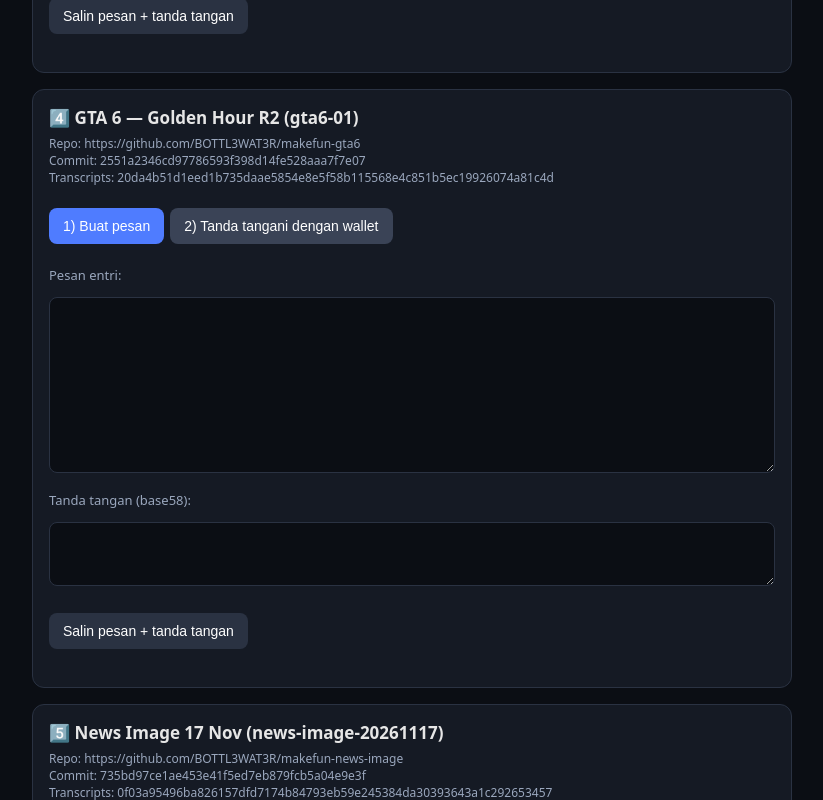
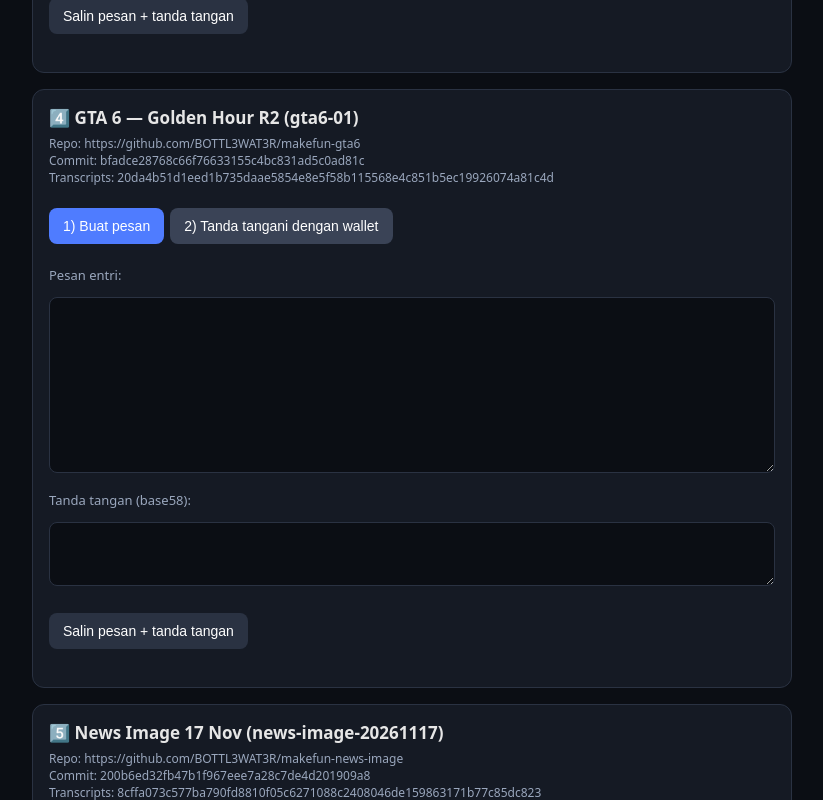
Before and after one commit to BOTTL3WAT3R/makefun-sign, a plain HTML site: page index.html in a window 1280 px wide. Shown: the part 1900-2700 px from the top of the page, without its empty margins (228-1051 px from the left). Drawn offline with Linux system fonts and the light colour scheme.

Commit message:
owner.json commits: news 200b6ed + new bundle, gta6 bfadce2

```diff
--- a/index.html
+++ b/index.html
@@ -44,12 +44,12 @@ const ENTRIES = [
     transcripts: "264ce317bc017bab5099868fd1d91c03ef9b77a5993fd3d3a51bec2cb12b7b57" },
   { slug: "gta6-01", label: "4️⃣ GTA 6 — Golden Hour R2 (gta6-01)",
     repo: "https://github.com/BOTTL3WAT3R/makefun-gta6",
-    commit: "2551a2346cd97786593f398d14fe528aaa7f7e07",
+    commit: "bfadce28768c66f76633155c4bc831ad5c0ad81c",
     transcripts: "20da4b51d1eed1b735daae5854e8e5f58b115568e4c851b5ec19926074a81c4d" },
   { slug: "news-image-20261117", label: "5️⃣ News Image 17 Nov (news-image-20261117)",
     repo: "https://github.com/BOTTL3WAT3R/makefun-news-image",
-    commit: "735bd97ce1ae453e41f5ed7eb879fcb5a04e9e3f",
-    transcripts: "0f03a95496ba826157dfd7174b84793eb59e245384da30393643a1c292653457" }
+    commit: "200b6ed32fb47b1f967eee7a28c7de4d201909a8",
+    transcripts: "8cffa073c577ba790fd8810f05c6271088c2408046de159863171b77c85dc823" }
 ];
 const B58 = "123456789ABCDEFGHJKLMNPQRSTUVWXYZabcdefghijkmnopqrstuvwxyz";
 function b58encode(bytes) {
```
